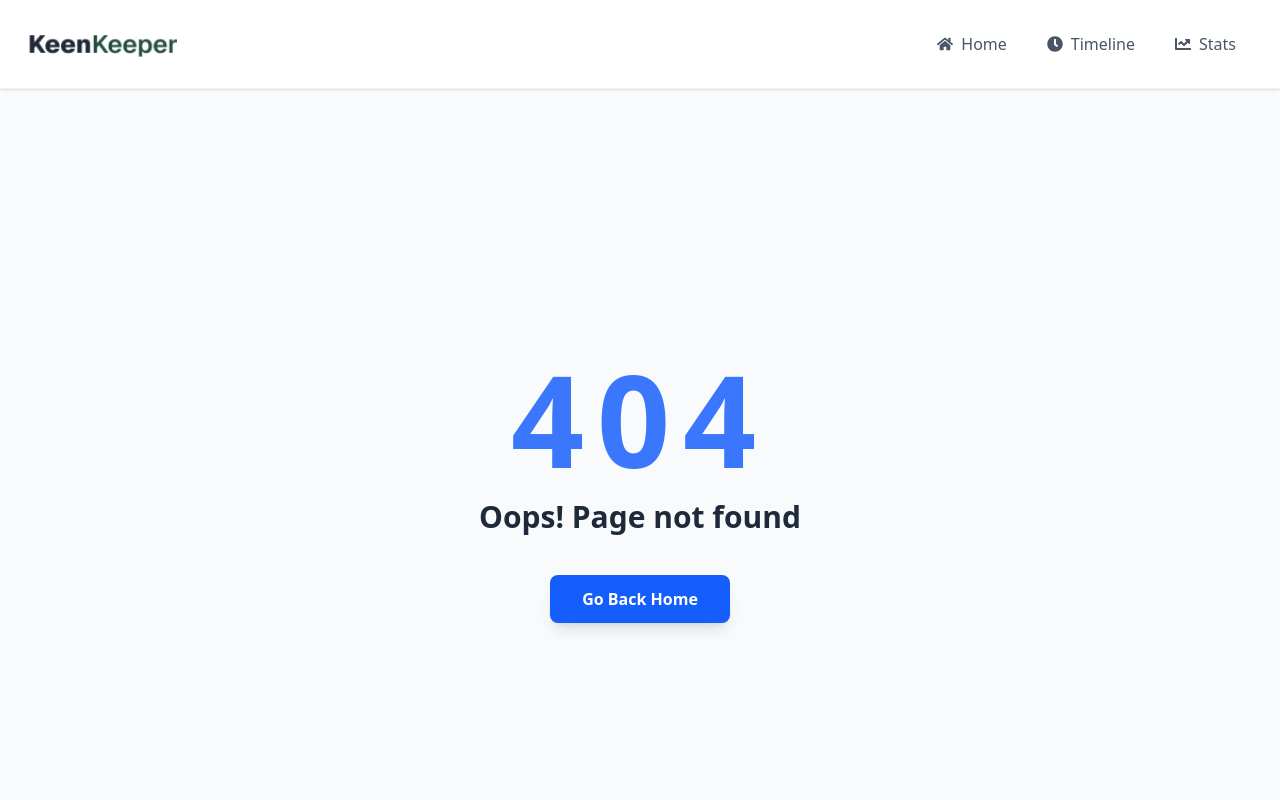
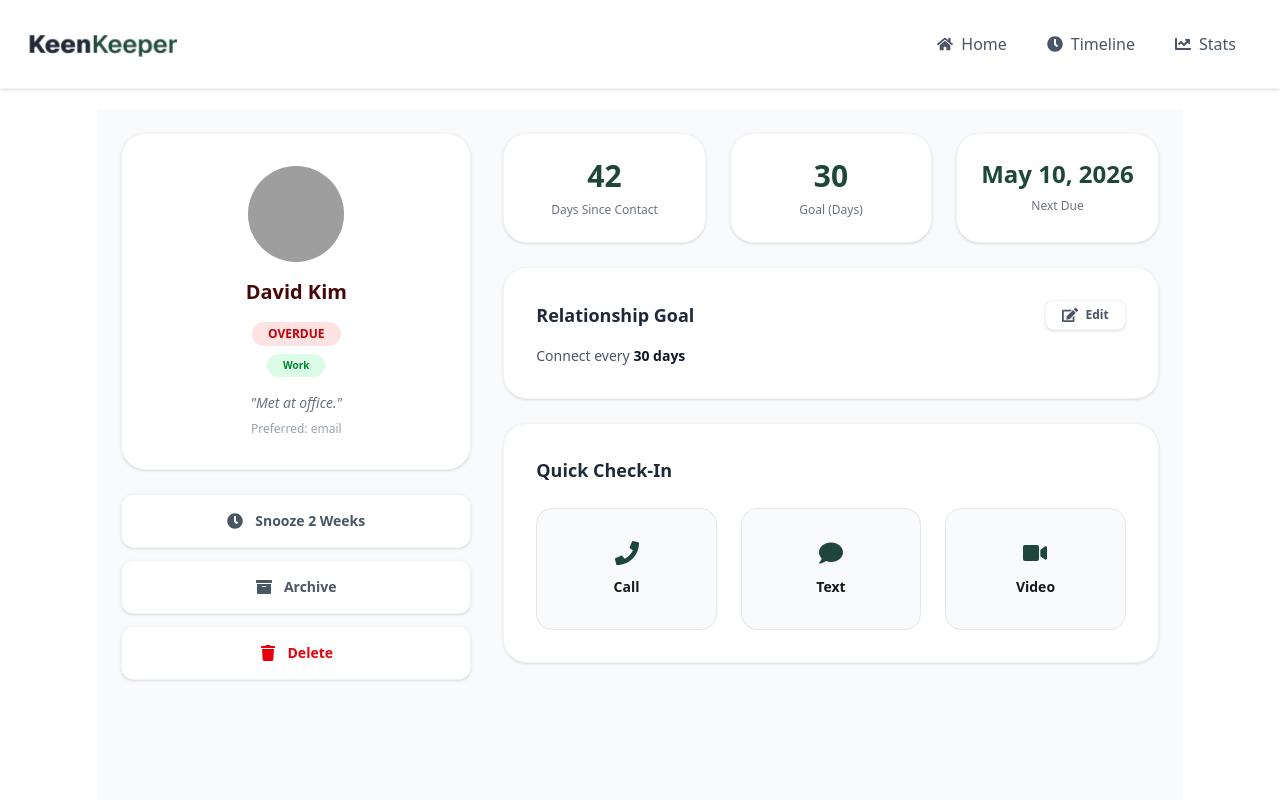
Before and after one commit to SmaahPro/Assignment-7, a Next.js app: page /friend/1 in a window 1280 px wide. Before the commit this address had no page. Shown: the top 800 px of the page. Built offline with nearby package versions, Linux system fonts and the light colour scheme; grey boxes are pictures that could not be loaded.

Commit message:
friendDetailsPage

```diff
--- a/public/friends.json
+++ b/public/friends.json
@@ -1,14 +1,14 @@
 [
   { "id": 1, "name": "David Kim", "picture": "https://randomuser.me/api/portraits/men/1.jpg", "email": "david@example.com", "days_since_contact": 42, "status": "overdue", "tags": ["work", "colleague"], "bio": "Met at office.", "goal": 30, "next_due_date": "2026-05-10" },
   { "id": 2, "name": "Emma Wilson", "picture": "https://randomuser.me/api/portraits/women/2.jpg", "email": "emma@example.com", "days_since_contact": 2, "status": "on track", "tags": ["family"], "bio": "My favorite sister.", "goal": 7, "next_due_date": "2026-04-20" },
-  { "id": 3, "name": "Lisa Nakamura", "picture": "https://randomuser.me/api/portraits/women/3.jpg", "email": "lisa@example.com", "days_since_contact": 62, "status": "overdue", "tags": ["work", "manager"], "bio": "Former manager.", "goal": 30, "next_due_date": "2026-05-19" },
+  { "id": 3, "name": "Lisa Nakamura", "picture": "https://randomuser.me/api/portraits/women/3.jpg", "email": "lisa@example.com", "days_since_contact": 62, "status": "overdue", "tags": ["work", "manager"], "bio": "Former manager.", "goal": 20, "next_due_date": "2026-05-19" },
   { "id": 4, "name": "James Wright", "picture": "https://randomuser.me/api/portraits/men/4.jpg", "email": "james@example.com", "days_since_contact": 12, "status": "on track", "tags": ["hobby", "travel"], "bio": "Travel partner.", "goal": 14, "next_due_date": "2026-04-25" },
   { "id": 5, "name": "Alice Brown", "picture": "https://randomuser.me/api/portraits/women/5.jpg", "email": "alice@example.com", "days_since_contact": 10, "status": "on track", "tags": ["school"], "bio": "Childhood friend.", "goal": 14, "next_due_date": "2026-04-30" },
   { "id": 6, "name": "Bob Smith", "picture": "https://randomuser.me/api/portraits/men/6.jpg", "email": "bob@example.com", "days_since_contact": 5, "status": "on track", "tags": ["work", "project"], "bio": "Coding partner.", "goal": 7, "next_due_date": "2026-04-22" },
   { "id": 7, "name": "Charlie Day", "picture": "https://randomuser.me/api/portraits/men/7.jpg", "email": "charlie@example.com", "days_since_contact": 20, "status": "almost due", "tags": ["family"], "bio": "Brings good vibes.", "goal": 14, "next_due_date": "2026-04-28" },
   { "id": 8, "name": "Diana Prince", "picture": "https://randomuser.me/api/portraits/women/8.jpg", "email": "diana@example.com", "days_since_contact": 2, "status": "on track", "tags": ["friend", "sport"], "bio": "Tennis partner.", "goal": 7, "next_due_date": "2026-04-25" },
-  { "id": 9, "name": "Evan Wright", "picture": "https://randomuser.me/api/portraits/men/9.jpg", "email": "evan@example.com", "days_since_contact": 40, "status": "overdue", "tags": ["work", "brother"], "bio": "Conference contact.", "goal": 30, "next_due_date": "2026-03-20" },
+  { "id": 9, "name": "Evan Wright", "picture": "https://randomuser.me/api/portraits/men/9.jpg", "email": "evan@example.com", "days_since_contact": 40, "status": "overdue", "tags": ["work", "brother"], "bio": "Conference contact.", "goal": 12, "next_due_date": "2026-03-20" },
   { "id": 10, "name": "Fiona Glen", "picture": "https://randomuser.me/api/portraits/women/10.jpg", "email": "fiona@example.com", "days_since_contact": 12, "status": "on track", "tags": ["family"], "bio": "Close relative.", "goal": 14, "next_due_date": "2026-05-01" },
-  { "id": 11, "name": "George King", "picture": "https://randomuser.me/api/portraits/men/11.jpg", "email": "george@example.com", "days_since_contact": 30, "status": "almost due", "tags": ["hobby", "music"], "bio": "Concert buddy.", "goal": 30, "next_due_date": "2026-04-20" },
+  { "id": 11, "name": "George King", "picture": "https://randomuser.me/api/portraits/men/11.jpg", "email": "george@example.com", "days_since_contact": 30, "status": "almost due", "tags": ["hobby", "music"], "bio": "Concert buddy.", "goal": 11, "next_due_date": "2026-04-20" },
   { "id": 12, "name": "Hannah Abbott", "picture": "https://randomuser.me/api/portraits/women/12.jpg", "email": "hannah@example.com", "days_since_contact": 8, "status": "on track", "tags": ["friend", "bookworm"], "bio": "Weekly book chats.", "goal": 14, "next_due_date": "2026-04-25" }
 ]
--- /dev/null
+++ b/src/app/friend/[id]/page.jsx
@@ -0,0 +1,85 @@
+import path from 'path';
+import { promises as fs } from 'fs';
+import { notFound } from 'next/navigation';
+import { FaPhone, FaComment, FaVideo, FaClock, FaArchive, FaTrash, FaEdit } from 'react-icons/fa';
+
+export default async function FriendDetailsPage({ params }) {
+    const { id } = await params;
+    const filePath = path.join(process.cwd(), 'public', 'friends.json');
+    const fileContents = await fs.readFile(filePath, 'utf8');
+    const friendsData = JSON.parse(fileContents);
+
+    const friend = friendsData.find((f) => f.id === parseInt(id));
+    if (!friend) notFound();
+
+    const formattedDate = new Date(friend.next_due_date).toLocaleDateString('en-US', {
+        month: 'short', day: 'numeric', year: 'numeric'
+    });
+
+    return (
+        <main className="max-w-7xl mx-auto p-6 bg-gray-50 min-h-screen mt-5">
+            <div className="flex flex-col md:flex-row gap-8 items-start w-full">
+
+                <div className="w-full md:w-[350px] flex-shrink-0 flex flex-col gap-6">
+                    <div className="bg-white p-8 rounded-3xl shadow-sm border border-gray-100 text-center">
+                        <div className="w-24 h-24 rounded-full mx-auto mb-4 overflow-hidden bg-gray-200">
+                            <img src={friend.picture} alt={friend.name} className="w-full h-full object-cover" />
+                        </div>
+                        <div>
+                            <h1 className="text-xl font-bold text-red-950 mb-4">{friend.name}</h1>
+                        </div>
+                        <div className="flex flex-col gap-2 items-center mb-4">
+                            <span className={`px-4 py-1 rounded-full text-xs font-bold w-fit uppercase ${friend.status === 'overdue'
+                                    ? 'bg-red-100 text-red-700'
+                                    : friend.status === 'almost due'
+                                        ? 'bg-orange-100 text-orange-700'
+                                        : 'bg-blue-100 text-blue-700'
+                                }`}>
+                                {friend.status}
+                            </span>
+                            {friend.tags && <span className="bg-green-100 text-green-700 px-4 py-1 rounded-full text-[10px] font-bold w-fit capitalize">{friend.tags[0]}</span>}
+                        </div>
+                        <p className="text-gray-500 text-sm mt-4 italic">"{friend.bio}"</p>
+                        <p className="text-gray-400 text-xs mt-2 font-medium">Preferred: email</p>
+                    </div>
+
+                    <div className="flex flex-col gap-3">
+                        <button className="bg-white border border-gray-100 p-4 rounded-xl flex items-center justify-center gap-3 shadow-sm text-gray-600 hover:bg-gray-50 transition"><FaClock /> <span className="text-sm font-semibold">Snooze 2 Weeks</span></button>
+                        <button className="bg-white border border-gray-100 p-4 rounded-xl flex items-center justify-center gap-3 shadow-sm text-gray-600 hover:bg-gray-50 transition"><FaArchive /> <span className="text-sm font-semibold">Archive</span></button>
+                        <button className="bg-white border border-gray-100 p-4 rounded-xl flex items-center justify-center gap-3 shadow-sm text-red-600 hover:bg-red-50 transition"><FaTrash /> <span className="text-sm font-semibold">Delete</span></button>
+                    </div>
+                </div>
+
+                <div className="flex-1 w-full flex flex-col gap-6">
+                    <div className="grid grid-cols-1 sm:grid-cols-3 gap-6">
+                        <div className="bg-white p-6 rounded-3xl border border-gray-100 shadow-sm text-center"><h2 className="text-3xl font-extrabold text-[#1e463a]">{friend.days_since_contact}</h2><p className="text-gray-500 text-xs mt-2">Days Since Contact</p></div>
+                        <div className="bg-white p-6 rounded-3xl border border-gray-100 shadow-sm text-center"><h2 className="text-3xl font-extrabold text-[#1e463a]">{friend.goal}</h2><p className="text-gray-500 text-xs mt-2">Goal (Days)</p></div>
+                        <div className="bg-white p-6 rounded-3xl border border-gray-100 shadow-sm text-center"><h2 className="text-2xl font-extrabold text-[#1e463a]">{formattedDate}</h2><p className="text-gray-500 text-xs mt-2">Next Due</p></div>
+                    </div>
+
+                    <div className="bg-white p-6 md:p-8 rounded-3xl shadow-sm border border-gray-100">
+                        <div className="flex flex-wrap items-center justify-between gap-4 mb-4">
+                            <h3 className="font-bold text-gray-800 text-lg">Relationship Goal</h3>
+                            <button className="bg-white border border-gray-100 px-4 py-1.5 rounded-lg flex items-center gap-2 shadow-sm text-gray-600 hover:bg-gray-50 transition">
+                                <FaEdit />
+                                <span className="text-xs font-semibold">Edit</span>
+                            </button>
+                        </div>
+                        <p className="text-gray-600 text-sm">
+                            Connect every <span className="font-extrabold text-gray-900">{friend.goal} days</span>
+                        </p>
+                    </div>
+
+                    <div className="bg-white p-8 rounded-3xl shadow-sm border border-gray-100 mb-5">
+                        <h3 className="font-bold text-gray-800 text-lg mb-6">Quick Check-In</h3>
+                        <div className="grid grid-cols-1 sm:grid-cols-3 gap-6">
+                            <button className="bg-gray-50 border border-gray-200 p-8 rounded-2xl flex flex-col items-center gap-3"><FaPhone className="text-2xl text-[#1e463a]" /><span className="text-sm font-semibold">Call</span></button>
+                            <button className="bg-gray-50 border border-gray-200 p-8 rounded-2xl flex flex-col items-center gap-3"><FaComment className="text-2xl text-[#1e463a]" /><span className="text-sm font-semibold">Text</span></button>
+                            <button className="bg-gray-50 border border-gray-200 p-8 rounded-2xl flex flex-col items-center gap-3"><FaVideo className="text-2xl text-[#1e463a]" /><span className="text-sm font-semibold">Video</span></button>
+                        </div>
+                    </div>
+                </div>
+            </div>
+        </main>
+    );
+}
```
